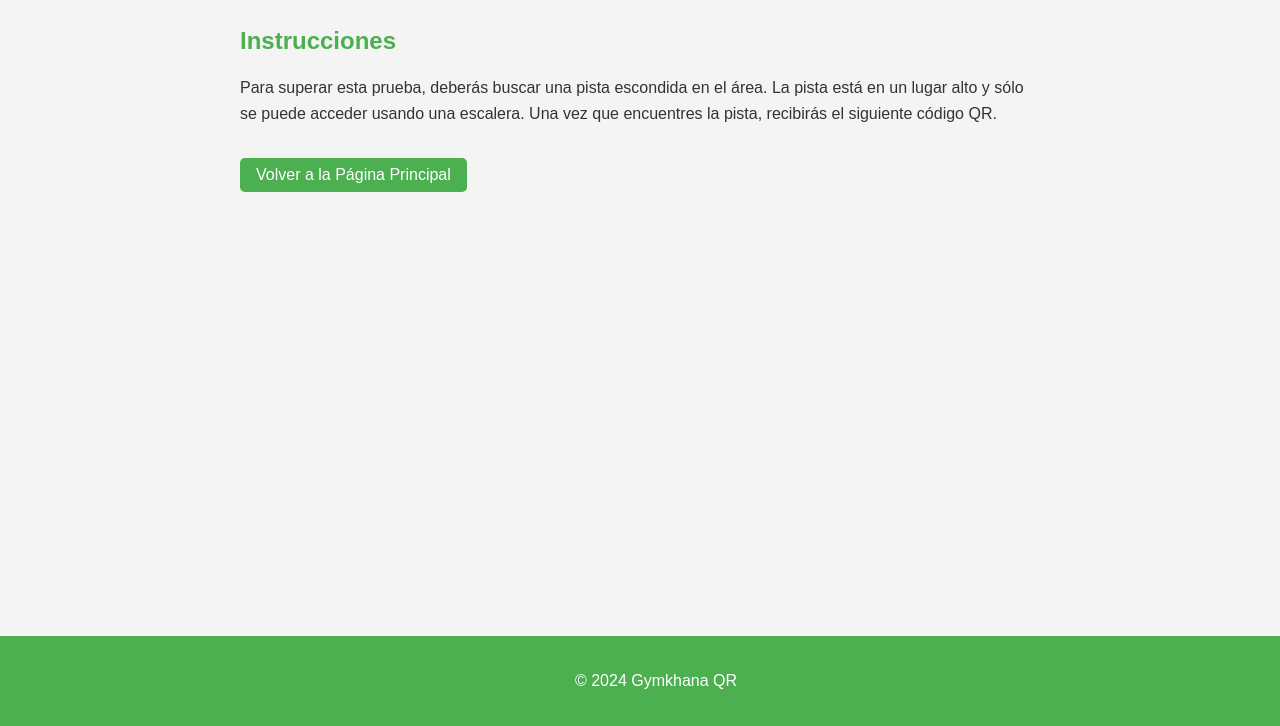
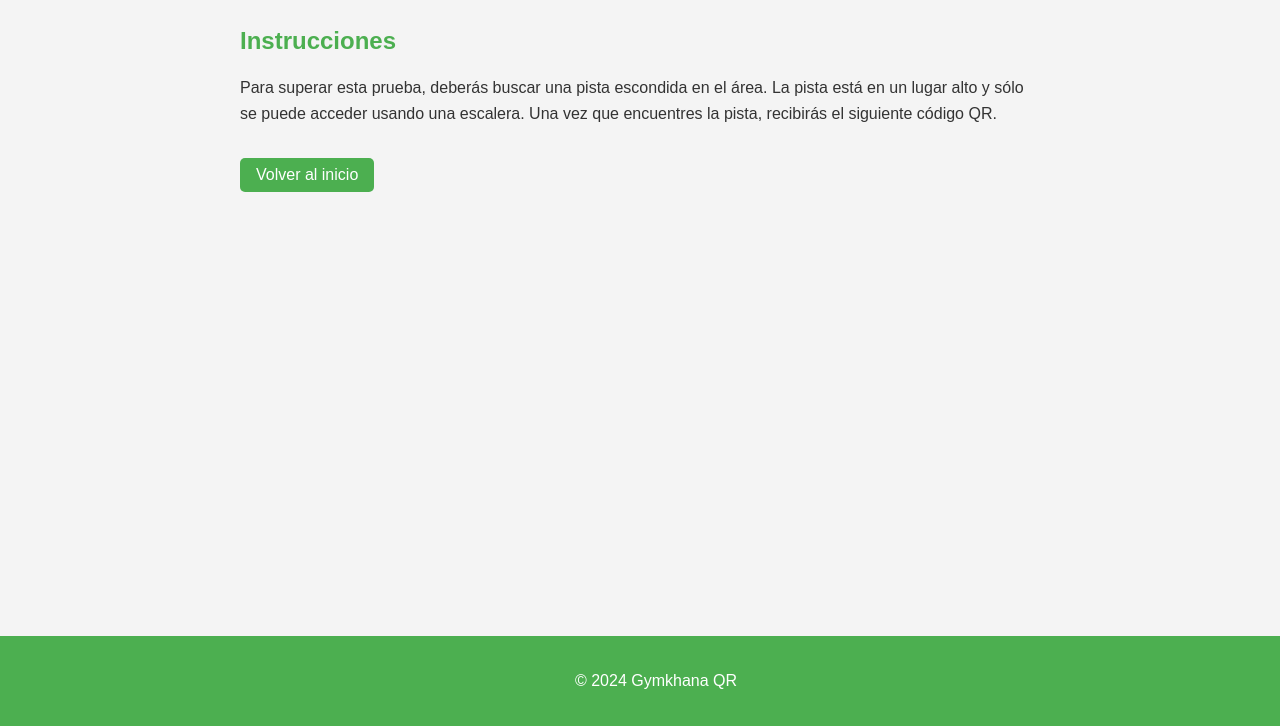
Before and after one commit to Mrbid67/GymkhanaQR, a plain HTML site: page prueba1.html in a window 1280 px wide. Shown: the part 74-800 px from the top of the page. Drawn offline with Linux system fonts and the light colour scheme.

Commit message:
Update prueba1.html

```diff
--- a/prueba1.html
+++ b/prueba1.html
@@ -13,7 +13,7 @@
     <main>
         <h2>Instrucciones</h2>
         <p>Para superar esta prueba, deberás buscar una pista escondida en el área. La pista está en un lugar alto y sólo se puede acceder usando una escalera. Una vez que encuentres la pista, recibirás el siguiente código QR.</p>
-        <a class="button" href="index.html">Volver a la Página Principal</a>
+        <a class="button" href="index.html">Volver al inicio</a>
     </main>
     <div class="footer">
         <p>&copy; 2024 Gymkhana QR</p>
```
